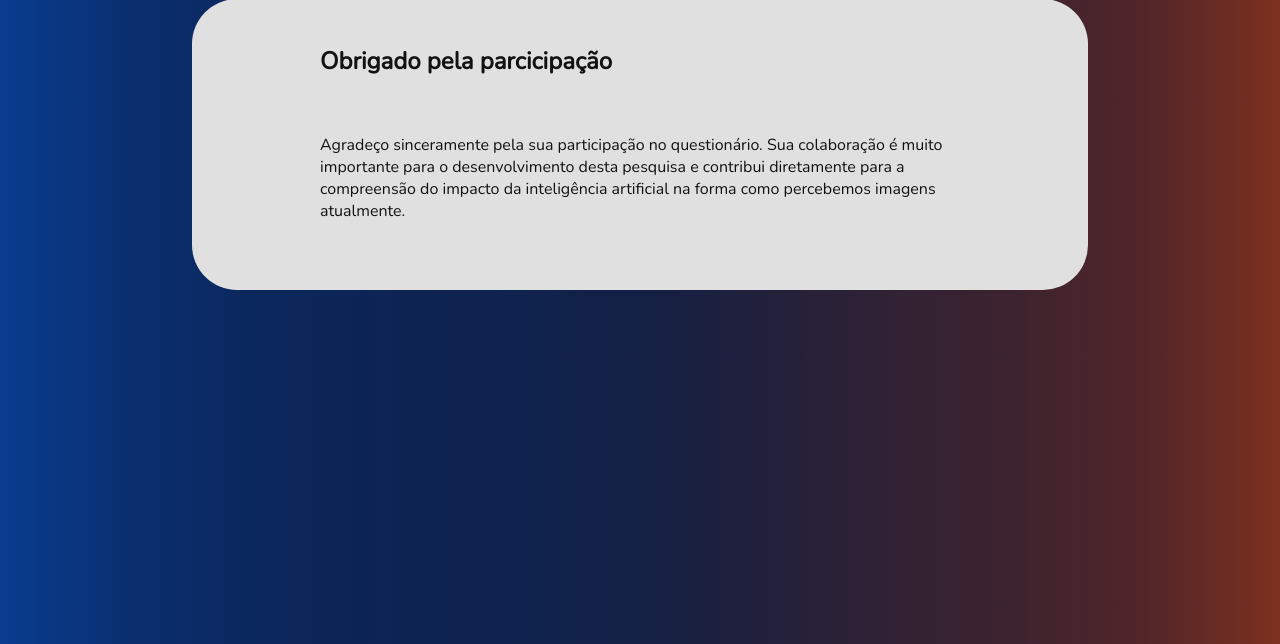
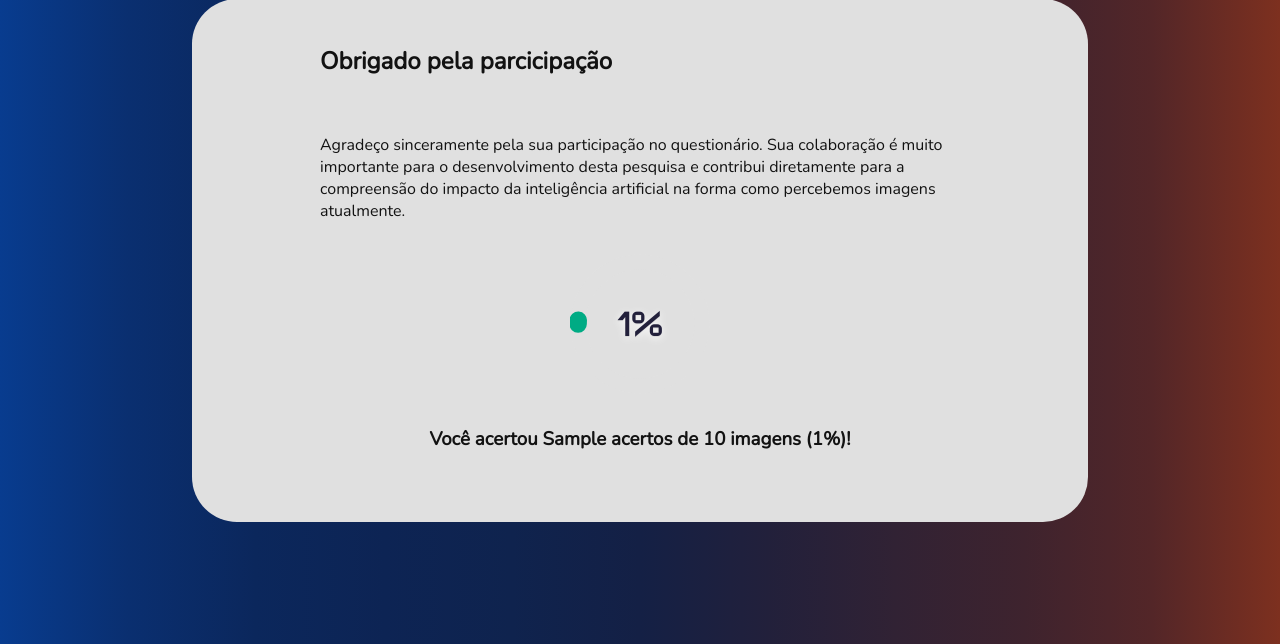
Before and after one commit to RodolfoHRE/Ai_Trace_poll, a Django app: template ai_trace_poll/votos/templates/agradecimento.html in a window 1280 px wide. Shown: the part 156-800 px from the top of the page. Run offline with Django 5.2, Linux system fonts and the light colour scheme; the template is opened without the code that fills it: most values are stand-ins (such as "Sample title", 1, 10 or a date in 2020).

Commit message:
Teste da votação
Está funcionando, só tomar cuidado com os IDs das imagens e ajustar a porcentagem de acerto depois que ficar com 10 imagens

```diff
--- a/ai_trace_poll/votos/static/css/style.css
+++ b/ai_trace_poll/votos/static/css/style.css
@@ -1,4 +1,3 @@
-
 @import url('https://fonts.googleapis.com/css2?family=Orbitron&display=swap');
 @import url('https://fonts.googleapis.com/css2?family=Nunito&display=swap');
 
@@ -266,6 +265,55 @@ body .item-voto{
     margin: auto;
 }
 
+.progress-circle {
+  position: relative;
+  width: 140px;
+  height: 140px;
+  margin: 32px auto 0 auto;
+  display: flex;
+  align-items: center;
+  justify-content: center;
+}
+.circular-chart {
+  display: block;
+  width: 100%;
+  height: 100%;
+  transform: rotate(-90deg);
+}
+.circle-bg {
+  fill: none;
+  stroke: #e0e0e0;
+  stroke-width: 3.8;
+}
+.circle {
+  fill: none;
+  stroke: #00ab84;
+  stroke-width: 4.5;
+  stroke-linecap: round;
+  transition: stroke-dasharray 1s cubic-bezier(.4,2,.6,1);
+}
+.legenda {
+  position: absolute;
+  top: 50%;
+  left: 50%;
+  transform: translate(-50%, -50%);
+  font-size: 2rem;
+  font-family: 'Orbitron', 'Nunito', sans-serif;
+  color: #22203B;
+  font-weight: bold;
+  text-shadow: 0 2px 8px #fff, 0 1px 0 #ccc;
+  pointer-events: none;
+}
+@media (max-width: 600px) {
+  .progress-circle {
+    width: 90px;
+    height: 90px;
+  }
+  .legenda {
+    font-size: 1.1rem;
+  }
+}
+
 
 
 
--- a/ai_trace_poll/votos/templates/agradecimento.html
+++ b/ai_trace_poll/votos/templates/agradecimento.html
@@ -1,14 +1,38 @@
 {% extends 'base.html' %}
 
 {% block title %}Ai Trace{% endblock %}
-
-
-
-
 
 {% block content %}
     <h2 class="titulo">Obrigado pela parcicipação</h2>
     <br>
     <p>Agradeço sinceramente pela sua participação no questionário. Sua colaboração é muito importante para o desenvolvimento desta pesquisa e contribui diretamente para a compreensão do impacto da inteligência artificial na forma como percebemos imagens atualmente.</p>
 
+    {% if percentual is not None %}
+        <div class="progress-circle">
+          <svg viewBox="0 0 36 36" class="circular-chart">
+            <path class="circle-bg"
+              d="M18 2.0845
+                 a 15.9155 15.9155 0 0 1 0 31.831
+                 a 15.9155 15.9155 0 0 1 0 -31.831" />
+            <path class="circle"
+              stroke-dasharray="0, 100"
+              d="M18 2.0845
+                 a 15.9155 15.9155 0 0 1 0 31.831
+                 a 15.9155 15.9155 0 0 1 0 -31.831" />
+          </svg>
+          <div class="legenda" id="legenda">0%</div>
+        </div>
+        <div style="margin-top: 2em; text-align: center;">
+            <h3>Você acertou {{ acertos }} de {{ total }} imagens ({{ percentual }}%)!</h3>
+        </div>
+        <script>
+          function setProgresso(porcentagem) {
+            const circle = document.querySelector('.circle');
+            const legenda = document.getElementById('legenda');
+            circle.setAttribute('stroke-dasharray', porcentagem + ', 100');
+            legenda.innerText = porcentagem + '%';
+          }
+          setProgresso(Number('{{ percentual|default:"0" }}'));
+        </script>
+    {% endif %}
 {% endblock %}
--- a/ai_trace_poll/votos/templates/base.html
+++ b/ai_trace_poll/votos/templates/base.html
@@ -10,7 +10,6 @@
 <body>
     <header>
         <div class="navbar">
-
             <div class="logo-container">
                 {% block logo %}
                 <div class="logo-circle">
@@ -18,15 +17,15 @@
                 </div>
                 {% endblock %}
             </div>
-
-            <div class="nome"><h1>Ai Trace</h1></div>
+            <div class="nome"><h1><a href="{% url 'home' %}" style="color: inherit; text-decoration: none;">Ai Trace</a></h1></div>
             <div class="botao-container">
                 {% block botao %}
                     <div class="botao-container">
                         <div class="dropdown">
                             <button class="dropbtn">
                                 <span class="texto-contato">Contato</span>
-                        <img class="icone-contato-mobile" src="{% static 'img/icons/contato.png' %}" alt="Contato" /></button>
+                                <img class="icone-contato-mobile" src="{% static 'img/icons/contato.png' %}" alt="Contato" />
+                            </button>
                             <div class="dropdown-content">
                                 <a href="mailto:rodolfohre@gmail.com"><img src="{% static 'img/icons/email.png' %}" alt="Email" class="icone-link">Email</a>
                                 <a href="https://github.com/RodolfoHRE" target="_blank"><img src="{% static 'img/icons/github.png' %}" alt="GitHub" class="icone-link">GitHub</a>
@@ -38,7 +37,6 @@
             </div>
         </div>
     </header>
-
     <main>
         <div class="container">
             {% block content %}
```
Also changed, not shown: ai_trace_poll/votos/templates/questionario.html (+16 -32 lines), ai_trace_poll/votos/views.py (+31 -21 lines). Lines whose indentation alone changed are shown as unchanged.
